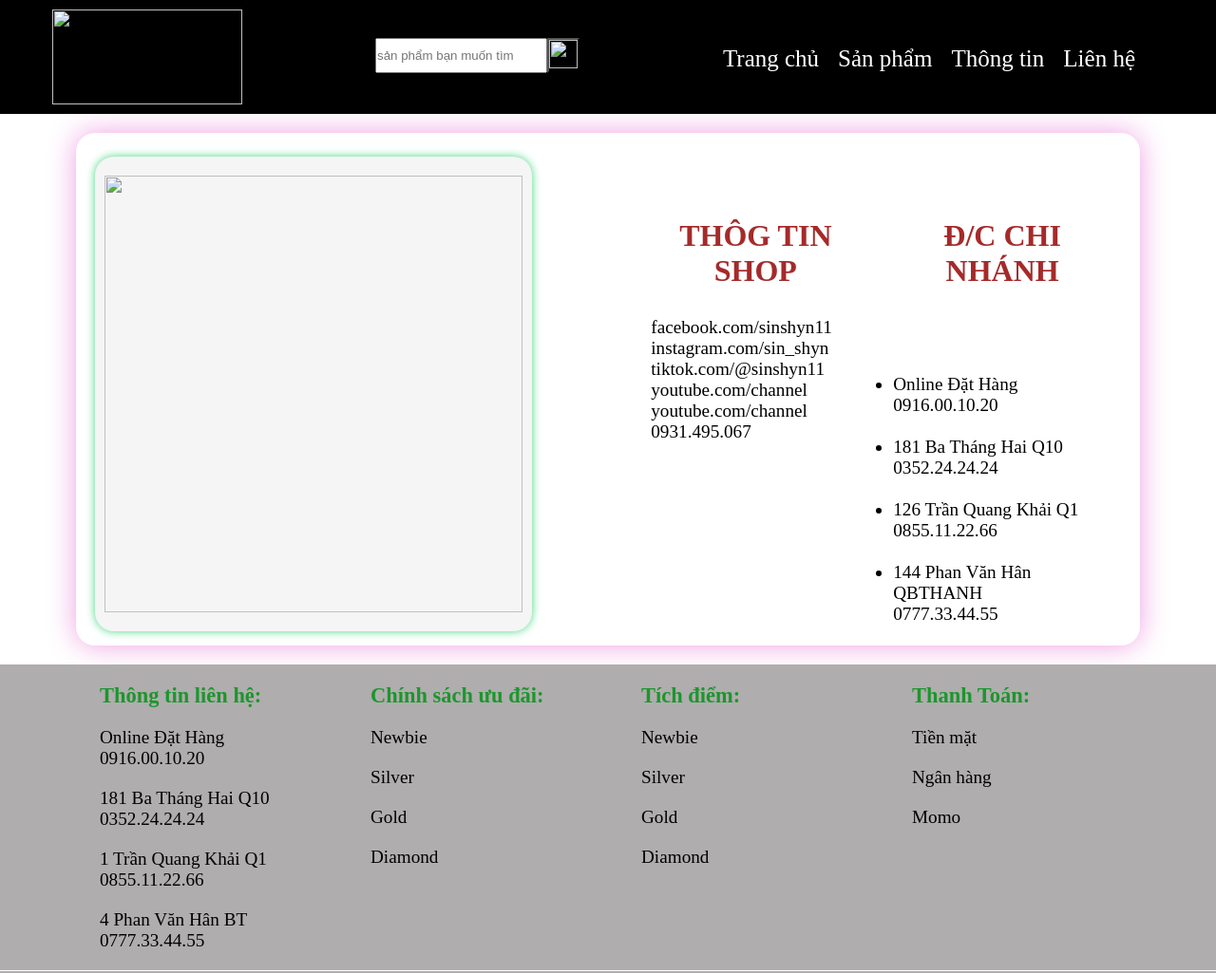
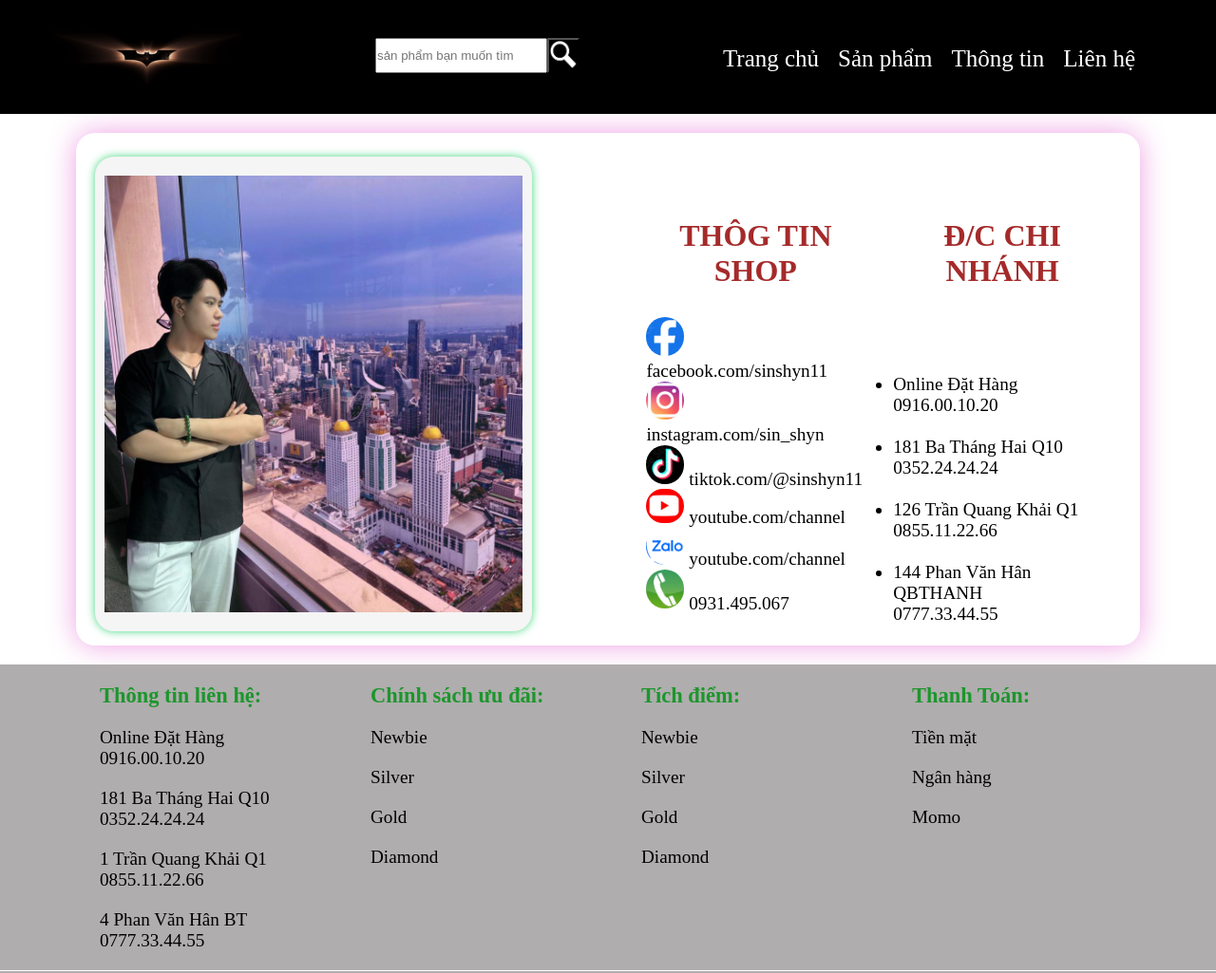
Before and after one commit to sinshyn/SHYN-BITTER-CANDY, a plain HTML site: page thongtin.html in a window 1280 px wide. Shown: the top 1025 px of the page at 95% size. Drawn offline with Linux system fonts and the light colour scheme.

Commit message:
Update thongtin.html

```diff
--- a/thongtin.html
+++ b/thongtin.html
@@ -12,14 +12,14 @@
             <div class="dong">
                 <div class="col2 logo"><!-- phân chia vị trí trong thanh menu tìm kiếm -->
                     <a href="trang1.html">
-                        <img src="../anhwed/logo.png" alt="">
+                        <img src="logo.png" alt="">
                     </a>
                 </div>
                 <div class="col2">
                     <div class="timkim">
                         <input type="text" placeholder="sản phẩm bạn muốn tìm">
                         <button type="submit">
-                            <img src="../anhwed/kinh.jpg" style="width: 30px; height: 30px;">
+                            <img src="kinh.jpg" style="width: 30px; height: 30px;">
                         </button>
                     </div>
 
@@ -71,7 +71,7 @@
     <div class="card">
         <div class="col5">
             <div class="thesp main">
-                <img src="../anhwed/shop.jpg" width="100">
+                <img src="shop.jpg" width="100">
             </div>
             <div class="phai">
                 <div class="chinh">
@@ -80,27 +80,27 @@
                     </h1>
                     <ul class="cochu">
                         <li>
-                            <img src="../anhwed/fb.jpg" alt="">
+                            <img src="fb.jpg" alt="">
                             facebook.com/sinshyn11
                         </li>
                         <li>
-                            <img src="../anhwed/ig.jpg" alt="">
+                            <img src="ig.jpg" alt="">
                             instagram.com/sin_shyn
                         </li>
                         <li>
-                            <img src="../anhwed/tiktok.jpg" alt="">
+                            <img src="tiktok.jpg" alt="">
                             tiktok.com/@sinshyn11
                         </li>
                         <li>
-                            <img src="../anhwed/yt.jpg" alt="">
+                            <img src="yt.jpg" alt="">
                             youtube.com/channel
                         </li>
                         <li>
-                            <img src="../anhwed/sw.jpg" alt="">
+                            <img src="sw.jpg" alt="">
                             youtube.com/channel
                         </li>
                         <li>
-                            <img src="../anhwed/dt.jpg" alt="">
+                            <img src="dt.jpg" alt="">
                             0931.495.067
                         </li>
                     </ul>
```
